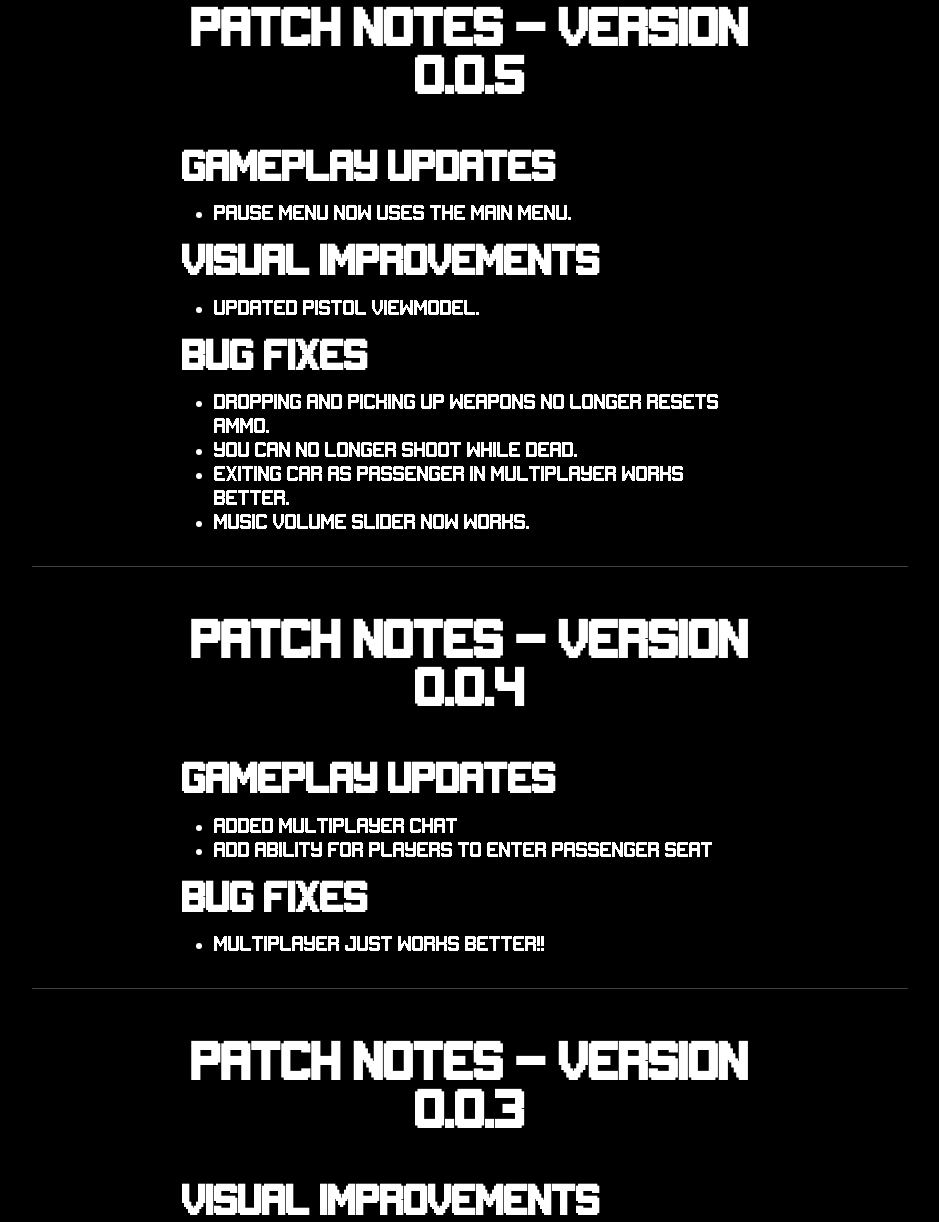
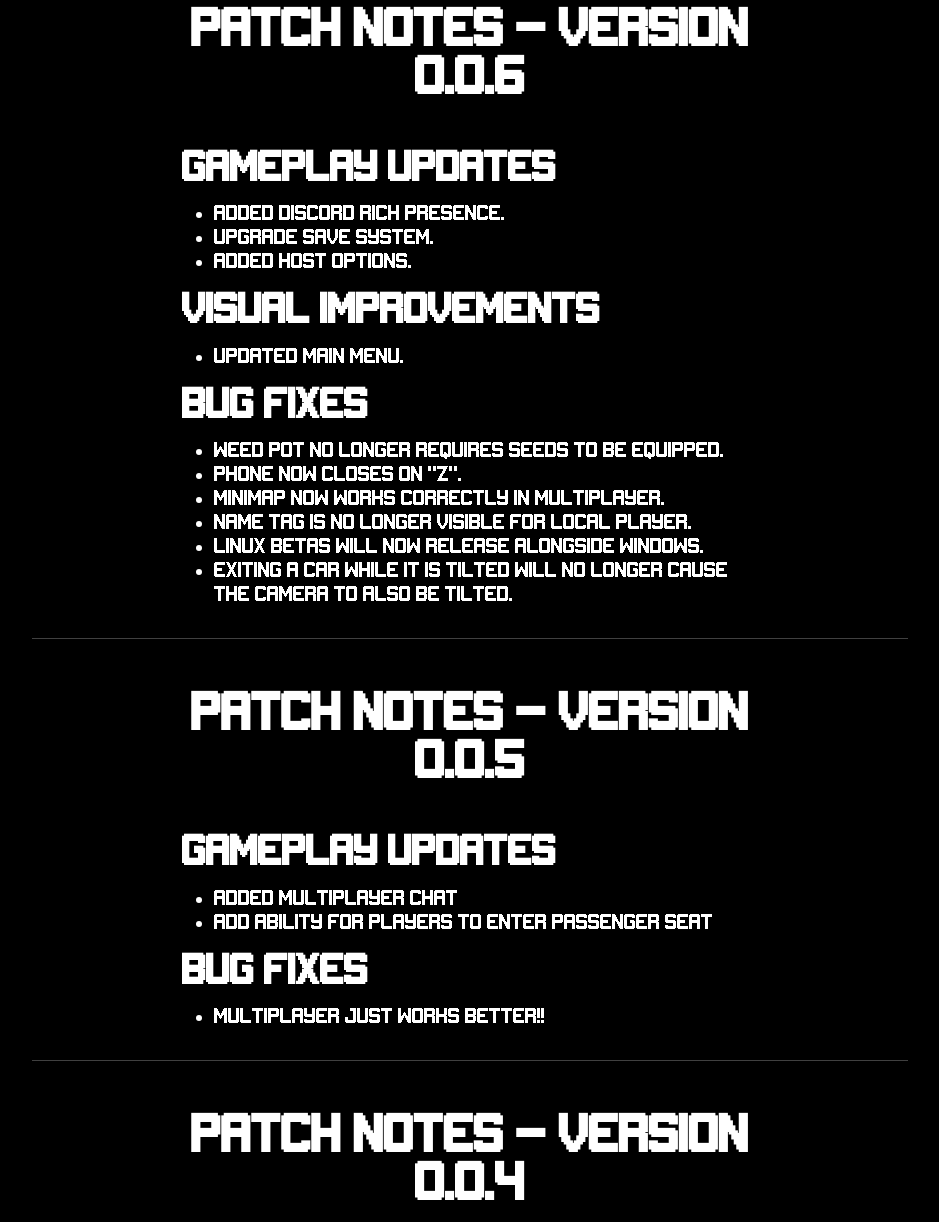
Before and after one commit to butteredcheese-org/fellagame.github.io, a plain HTML site: page patchnotes.html in a window 1280 px wide. Shown: the part 116-1338 px from the top of the page, without its empty margins (170-1109 px from the left). Drawn offline with nearby package versions, Linux system fonts and the light colour scheme.

Commit message:
Added Patch Notes 0.0.6

```diff
--- a/patchnotes.html
+++ b/patchnotes.html
@@ -31,24 +31,29 @@
     <div class="container mt-5">
         <div class="row justify-content-center">
             <div class="col-md-8">
-                <h1 class="text-center mb-5">Patch Notes - Version 0.0.5</h1>
+                <h1 class="text-center mb-5">Patch Notes - Version 0.0.6</h1>
 
                 <h2 class="mb-3">Gameplay Updates</h2>
                 <ul>
-                    <li>Pause menu now uses the main menu.</li>
+                    <li>Added Discord Rich Presence.</li>
+                    <li>Upgrade Save System.</li>
+                    <li>Added Host Options.</li>
                 </ul>
 
                 <h2 class="mb-3">Visual Improvements</h2>
                 <ul>
-                    <li>Updated pistol viewmodel.</li>
+                    <li>Updated Main Menu.</li>
                 </ul>
 
                 <h2 class="mb-3">Bug Fixes</h2>
                 <ul>
-                    <li>Dropping and picking up weapons no longer resets ammo.</li>
-                    <li>You can no longer shoot while dead.</li>
-                    <li>Exiting car as passenger in multiplayer works better.</li>
-                    <li>Music volume slider now works.</li>
+                    <li>Weed pot no longer requires seeds to be equipped.</li>
+                    <li>Phone now closes on "Z".</li>
+                    <li>Minimap now works correctly in multiplayer.</li>
+                    <li>Name tag is no longer visible for local player.</li>
+                    <li>Linux betas will now release alongside Windows.</li>
+                    <li>Exiting a car while it is tilted will no longer cause the camera to also be tilted.</li>
+
                 </ul>
             </div>
         </div>
@@ -57,6 +62,36 @@
     <div class="container text-center">
         <hr class="hr hr-blurry" />
       </div>
+
+
+    <!-- End Patch Notes -->
+
+    <div class="container mt-5">
+        <div class="row justify-content-center">
+            <div class="col-md-8">
+                <h1 class="text-center mb-5">Patch Notes - Version 0.0.5</h1>
+
+                <h2 class="mb-3">Gameplay Updates</h2>
+                <ul>
+                    <li>Added Multiplayer Chat</li>
+                    <li>Add ability for players to enter passenger seat</li>
+                </ul>
+
+                <h2 class="mb-3">Bug Fixes</h2>
+            <ul>
+                <li>Multiplayer just works Better!!</li>
+
+            </ul>
+
+                </ul>
+            </div>
+        </div>
+    </div>
+
+    <div class="container text-center">
+        <hr class="hr hr-blurry" />
+      </div>
+
 
     <!-- End Patch Notes 1 -->
 
```
Also changed, not shown: index.html (+9 -9 lines), dumparea.txt (deleted).
